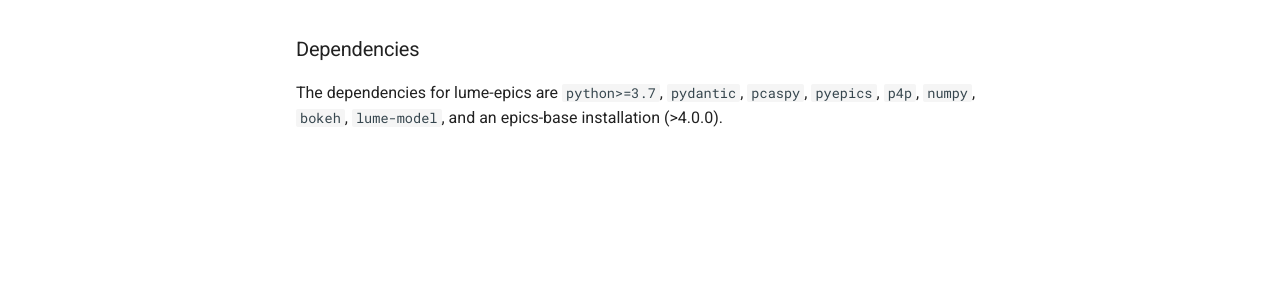
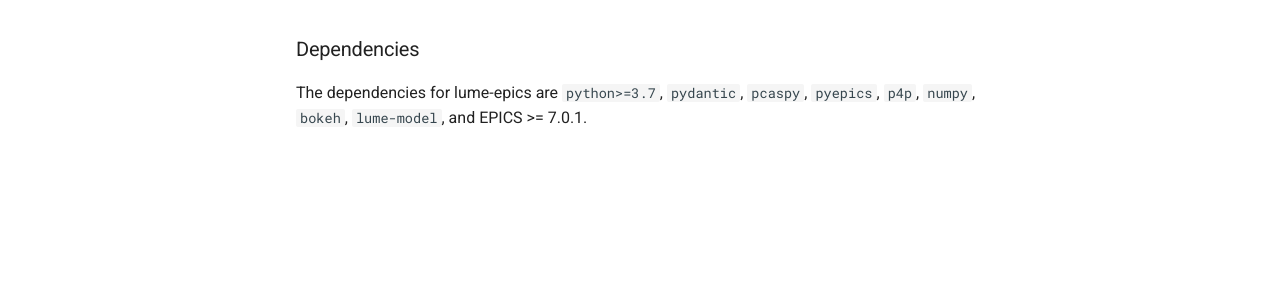
Before and after one commit to slaclab/lume-epics, an MkDocs documentation site: the page built from docs/Install.md, in a window 1280 px wide. Shown: the part 229-529 px from the top of the page. Built offline with MkDocs 1.6.1 and Material for MkDocs 9.7.7, drawn with Linux system fonts in a browser that asks for light colours; comment, search, counter and statistics services are not loaded.

Commit message:
MNT: Update docs with proper EPICS version

```diff
--- a/docs/Install.md
+++ b/docs/Install.md
@@ -6,4 +6,4 @@ Lume-epics may be installed using conda over the channel `jrgarrahan`:
 <br>
 
 ### Dependencies
-The dependencies for lume-epics are `python>=3.7`, `pydantic`, `pcaspy`, `pyepics`, `p4p`, `numpy`, `bokeh`, `lume-model`, and an epics-base installation (>4.0.0).
+The dependencies for lume-epics are `python>=3.7`, `pydantic`, `pcaspy`, `pyepics`, `p4p`, `numpy`, `bokeh`, `lume-model`, and EPICS >= 7.0.1.
```
Also changed, not shown: README.md (+1 -1 lines), 1 other file.
